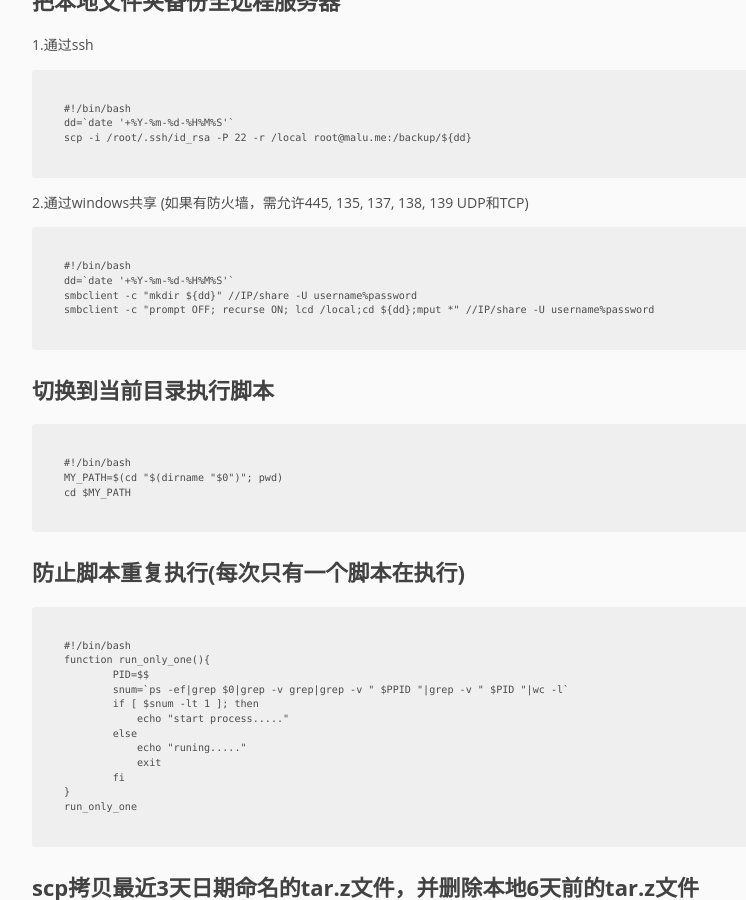
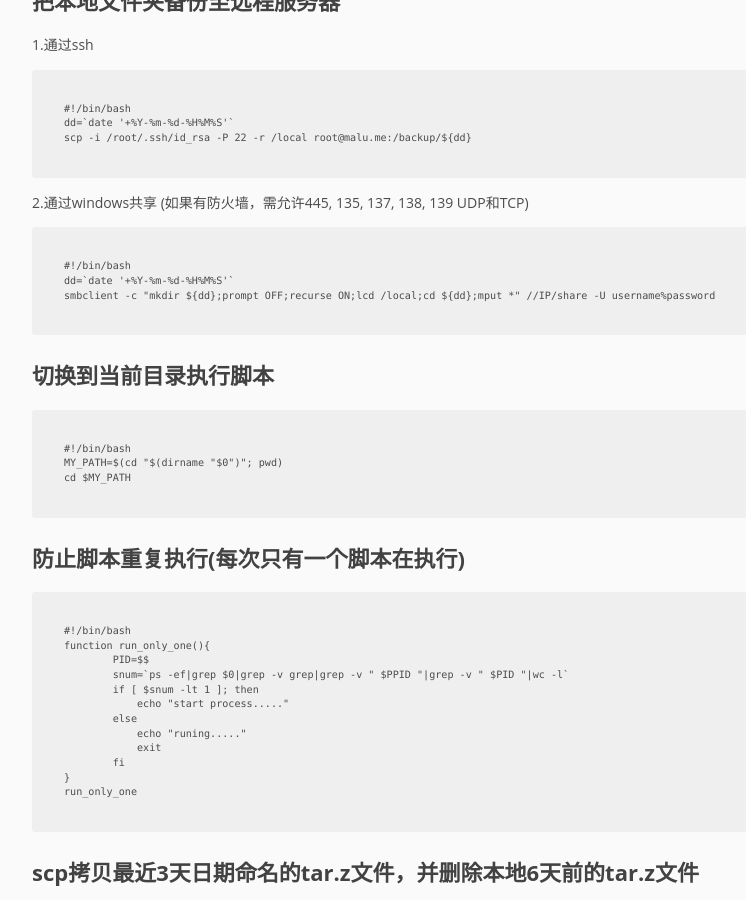
Before and after one commit to pingmalu/pingmalu.github.io, a Jekyll site: the page built from _posts/2017-01-22-Linux常用脚本.md, in a window 1280 px wide and 900 px high, scrolled down 429 px. Shown: the whole window, without its empty margins (168-914 px from the left). Built offline with Jekyll 4.4.1, drawn with Linux system fonts in a browser that asks for light colours.

Commit message:
'update'

```diff
--- a/_posts/2017-01-22-Linux常用脚本.md
+++ b/_posts/2017-01-22-Linux常用脚本.md
@@ -18,9 +18,7 @@ title:  "Linux常用脚本"
 
 	#!/bin/bash
 	dd=`date '+%Y-%m-%d-%H%M%S'`
-	smbclient -c "mkdir ${dd}" //IP/share -U username%password
-	smbclient -c "prompt OFF; recurse ON; lcd /local;cd ${dd};mput *" //IP/share -U username%password
-
+	smbclient -c "mkdir ${dd};prompt OFF;recurse ON;lcd /local;cd ${dd};mput *" //IP/share -U username%password
 
 
 # 切换到当前目录执行脚本
```
